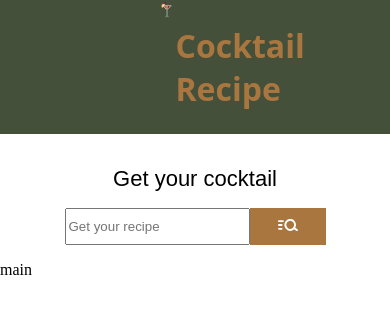
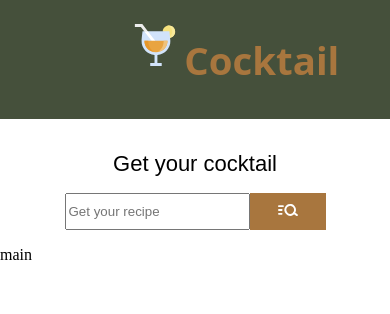
Before and after one commit to Svpriyaa2808/cocktail_api_sass, a Next.js app: page / in a window 390 px wide. Shown: the top 314 px of the page. Built offline with nearby package versions, Linux system fonts and the light colour scheme; a web font is replaced by a local one.

Commit message:
fixing responsiveness in header

```diff
--- a/src/app/globals.scss
+++ b/src/app/globals.scss
@@ -18,13 +18,26 @@ body {
   @include flexrow;
 
   img {
-    width: 10%;
+    width: 25%;
     height: auto;
+
+     @include responsive-mobile {
+      width: 25%;
+    }
+
+    @include responsive-tablet {
+      width: 20%;
+    }
   }
 
   &__logo {
     flex-basis: 45%;
     text-align: end;
+    margin: $margin_xl $margin_base;
+
+    @include responsive-mobile {
+      margin: $margin_base;
+    }
   }
 
   &__title {
@@ -32,8 +45,18 @@ body {
     color: #A8763E;
     font-family: $font-barrio;
     justify-content: flex-start;
-    margin: $margin_l 0;
+    ;
     padding: 8px 0;
+    font-size: 2.4rem;
+  }
+
+  @include responsive-mobile {
+    font-size: 3rem;
+    margin: $margin_l 0
+  }
+
+  @include responsive-tablet {
+    font-size: 4rem;
   }
 
 }
@@ -54,14 +77,6 @@ body {
 
     width: 50%;
     height: auto;
-
-    @include responsive-tablet {
-      width: 50%;
-    }
-
-    @include responsive-mobile {
-      width: 75%;
-    }
   }
 
   &__text {
--- a/src/components/Header/index.tsx
+++ b/src/components/Header/index.tsx
@@ -1,5 +1,5 @@
 import Image from "next/image"
-import Logo from '../../../public/logo.png'
+import Logo from '../../../public/cocktail-logo.svg'
 
 const Header = () => {
     return (
@@ -7,7 +7,7 @@ const Header = () => {
             <div className="header__logo">
                 <Image src={Logo} alt="logo" />
             </div>
-            <h1 className="header__title">Cocktail Recipe</h1>
+            <h1 className="header__title">Cocktail</h1>
         </header>
     )
 }
```
Also changed, not shown: public/cocktail-logo.svg (added).
